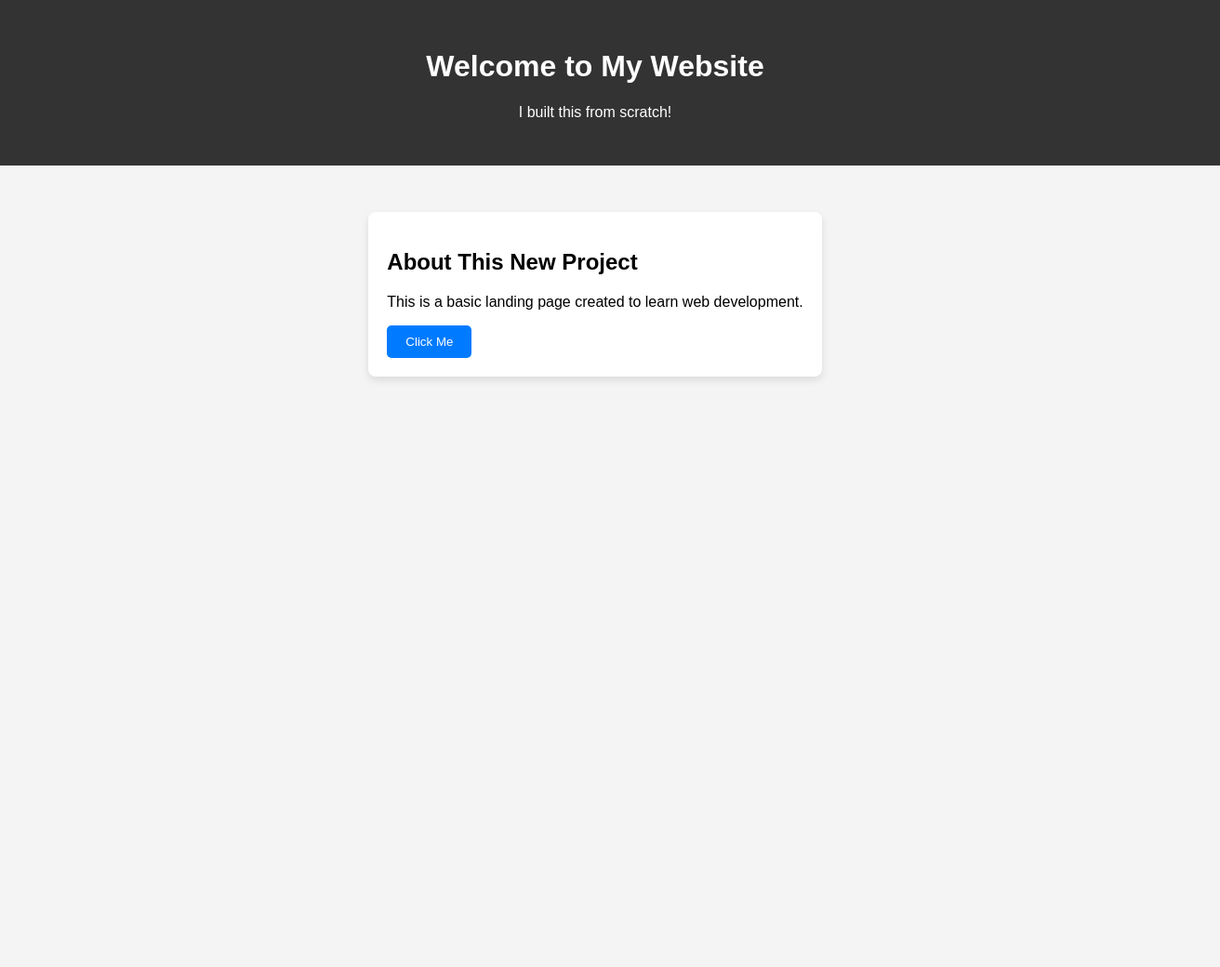
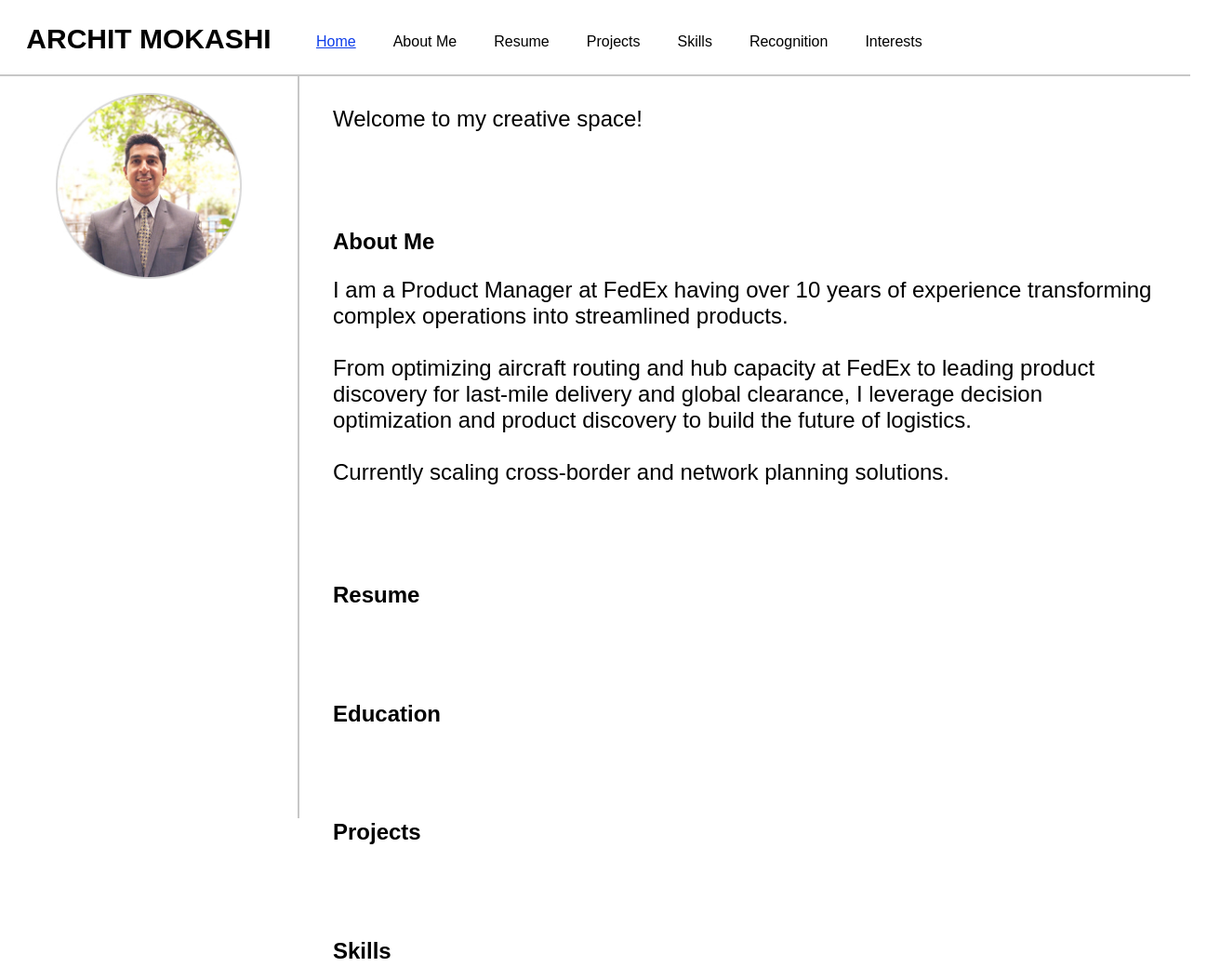
Before and after one commit to ArchitMokashi/my-landing-page, a plain HTML site: page index.html in a window 1280 px wide. Shown: the top 1040 px of the page at 93% size, 1312 px wide, since content can reach past the window. Before the commit the page ends 800 px from the top, so only its background shows below. Drawn offline with Linux system fonts and the light colour scheme.

Commit message:
Second update

```diff
--- a/index.html
+++ b/index.html
@@ -9,15 +9,57 @@
 <body>
 
     <header>
-        <h1>Welcome to My Website</h1>
-        <p>I built this from scratch!</p>
+        <h1>ARCHIT MOKASHI</h1>
+        <ul id="ul_section">
+            <li id="li_section" class="active">Home</li>
+            <li id="li_section">About Me</li>
+            <li id="li_section">Resume</li>
+            <li id="li_section">Projects</li>
+            <li id="li_section">Skills</li>
+            <li id="li_section">Recognition</li>
+            <li id="li_section">Interests</li>
+        </ul>
     </header>
 
-    <section class="content">
-        <h2>About This New Project</h2>
-        <p>This is a basic landing page created to learn web development.</p>
-        <button onclick="alert('Hello World!')">Click Me</button>
-    </section>
+    <nav class="sidebar">
+        <img class="profilepic" src="assets/Profile Photo.png">
+    </nav>
+
+    <div>
+        <section>
+            <p>Welcome to my creative space!</p>
+        </section>
+        <section>
+            <h2>About Me</h2>
+            <p>
+                I am a Product Manager at FedEx having over 10 years of experience transforming complex operations into streamlined products.
+                <br>
+                <br>
+                From optimizing aircraft routing and hub capacity at FedEx to leading product discovery for last-mile delivery and global clearance, I leverage decision optimization and product discovery to build the future of logistics.
+                <br>
+                <br>
+                Currently scaling cross-border and network planning solutions.
+            </p>
+        </section>
+        <section>
+            <h2>Resume</h2>
+        </section>
+        <section>
+            <h2>Education</h2>
+        </section>
+        <section>
+            <h2>Projects</h2>
+        </section>
+        <section>
+            <h2>Skills</h2>
+        </section>
+        <section>
+            <h2>Recognition</h2>
+        </section>
+        <section>
+            <h2>Interests</h2>
+        </section>
+    </div>
 
 </body>
 </html>
--- a/style.css
+++ b/style.css
@@ -1,27 +1,117 @@
 /* Basic styling to make it look clean */
+html{
+    scroll-padding-top: 60px;
+}
+
 body {
     font-family: Arial, sans-serif;
-    margin: 0;
-    display: flex;
-    flex-direction: column;
-    align-items: center;
-    background-color: #f4f4f4;
+    background-color: #ffffff;
+    color: #000000;
+    overflow: auto;
 }
 
 header {
-    background-color: #333;
-    color: white;
-    padding: 2rem;
+    display: flex;
+    flex-direction: column;
     width: 100%;
+    height: 80px;
     text-align: center;
+    border-bottom: 2px solid rgba(0,0,0,0.22);
+    position: fixed;
+    top: 0px;
+    left: 0px;
+    z-index: 1000;
+    background-color: #ffffff;
+    overflow: auto;
 }
 
-.content {
-    margin-top: 50px;
-    padding: 20px;
-    background: white;
-    border-radius: 8px;
-    box-shadow: 0 4px 8px rgba(0,0,0,0.1);
+h1 {
+    width: 300px;
+    height: 60px;
+    font-size: 30px;
+    font-weight: bold;
+    padding-left: 10px;
+    padding-right: 10px;
+    padding-top: 25px;
+    padding-bottom: 0px;
+    margin: 0px;
+}
+
+h2 {
+    font-size: 24px;
+    font-weight: bold;
+    text-align: left;
+    vertical-align: top;
+}
+
+p {
+    font-size: 24px;
+    text-align: left;
+    vertical-align: top;
+}
+
+.sidebar {
+    height: 100%;
+    position: fixed;
+    top: 80px;
+    left: 0px;
+    padding-left: 60px;
+    padding-right: 60px;
+    display: flex;
+    flex-direction: column;
+    border-right: 2px solid rgba(0,0,0,0.22);
+}
+
+.profilepic {
+    padding-top: 20px;
+    width: 200px;
+    height: 200px;
+}
+
+#ul_section {
+    list-style-type: none;
+    margin-left: 300px;
+    margin-right: 10px;
+    padding-left: 20px;
+    padding-right: 20px;
+    position: fixed;
+    top: 0px;
+    width: 100%;
+    display: flex;
+}
+
+#li_section {
+    display: block;
+    padding-left: 20px;
+    padding-right: 20px;
+    padding-top: 20px;
+    padding-bottom: 0px;
+    text-align: center;
+    text-decoration: none;
+}
+
+#li_section.active {
+    color: #0D3DEA;
+    text-decoration: underline;
+}
+
+#li_section:hover:not(.active) {
+    color: #0D3DEA;
+}
+
+div {
+    display: flex;
+    flex-direction: column;
+    margin-top: 60px;
+    margin-left: 320px;
+    padding-left: 30px;
+    padding-right: 30px;
+}
+
+section {
+    margin: 0px;
+    padding-top: 30px;
+    padding-bottom: 30px;
 }
 
 button {
```
Also changed, not shown: learn.html (added, +10 -0 lines), assets/Contact Logo.png (added), assets/Github Logo.png (added), assets/LinkedIn Logo.png (added), assets/Profile Photo.png (added).
